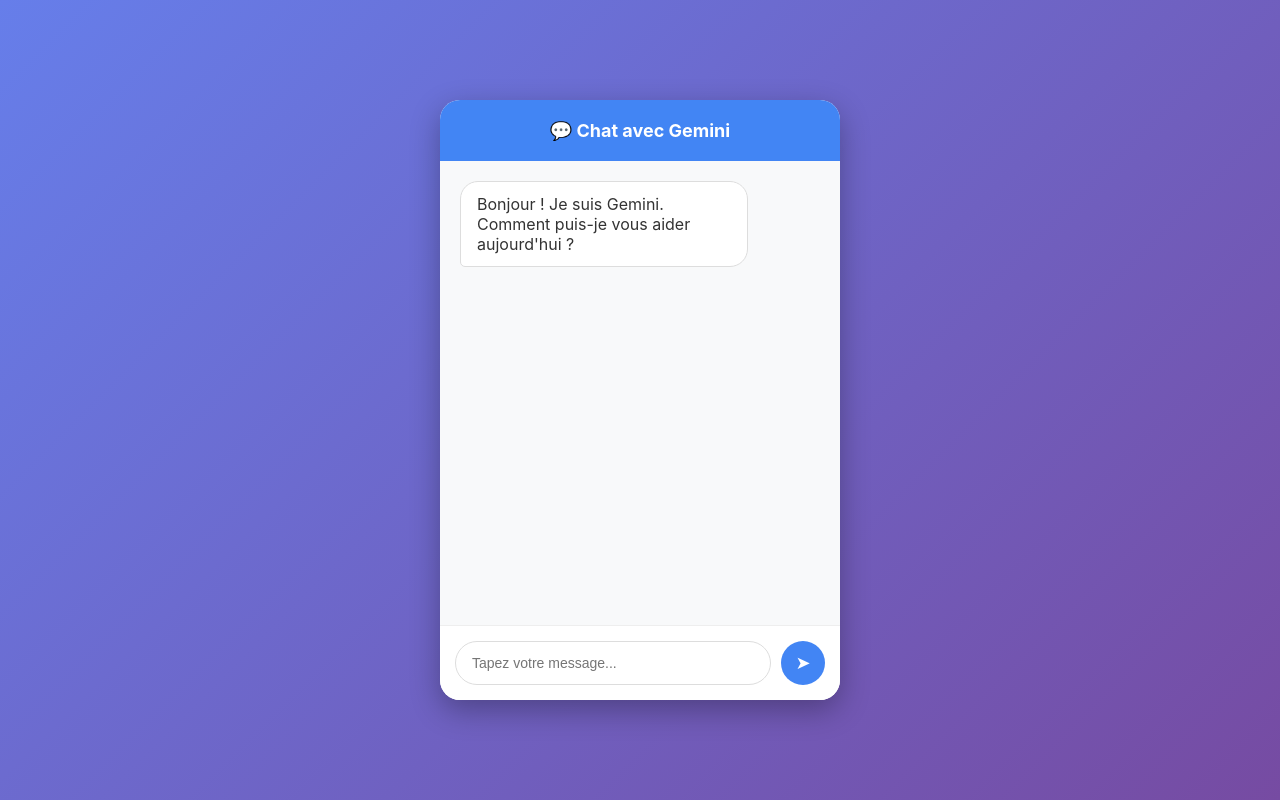
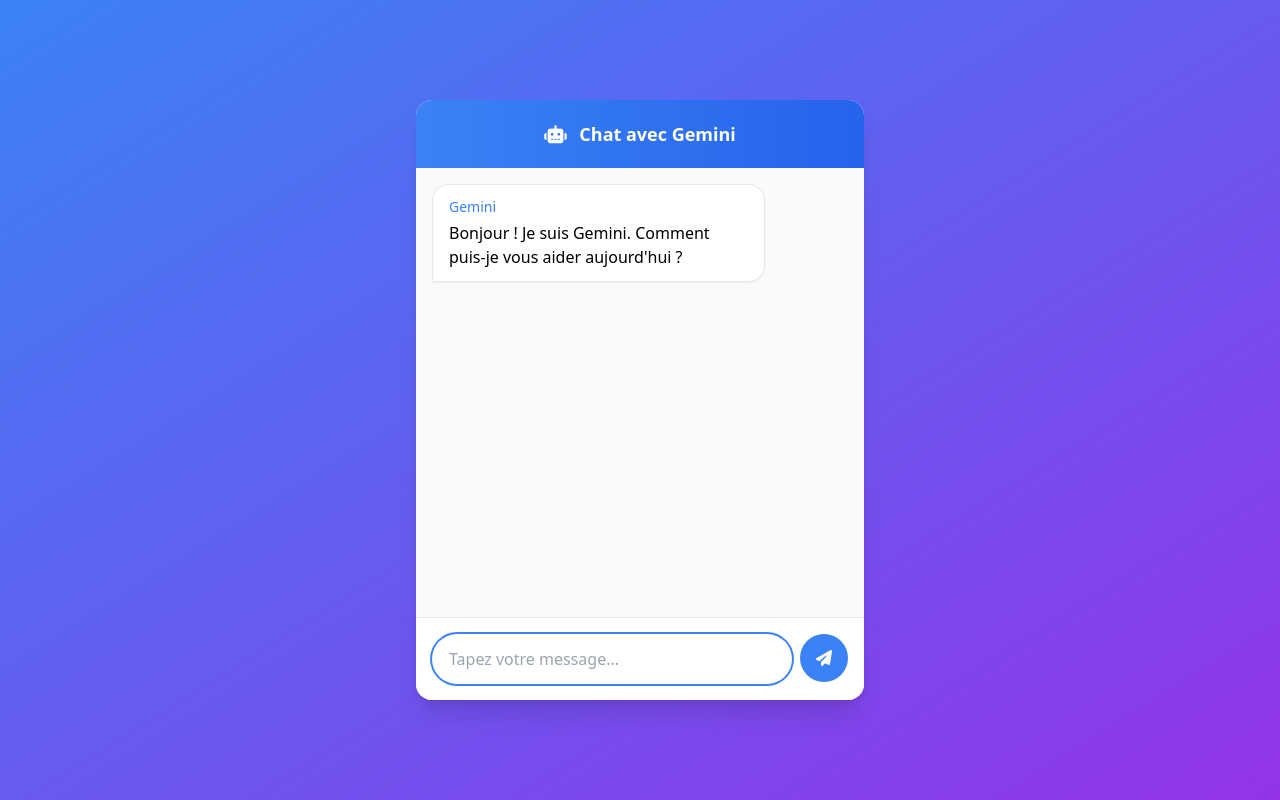
Before and after one commit to giovanimaori-alt/carnet-ia-test, a plain HTML site: page index.html in a window 1280 px wide. Drawn offline with nearby package versions, Linux system fonts and the light colour scheme.

Commit message:
Add files via upload

```diff
--- a/index.html
+++ b/index.html
@@ -4,162 +4,110 @@
     <meta charset="UTF-8">
     <meta name="viewport" content="width=device-width, initial-scale=1.0">
     <title>Chat avec Gemini</title>
-    <style>
-        * {
-            margin: 0;
-            padding: 0;
-            box-sizing: border-box;
-        }
+    <script src="https://cdn.tailwindcss.com"></script>
+    <link rel="stylesheet" href="https://cdnjs.cloudflare.com/ajax/libs/font-awesome/6.4.0/css/all.min.css">
+</head>
+<body class="bg-gradient-to-br from-blue-500 to-purple-600 min-h-screen flex items-center justify-center p-4">
+    <div class="bg-white rounded-2xl shadow-xl w-full max-w-md h-[600px] flex flex-col">
+        <!-- Header -->
+        <div class="bg-gradient-to-r from-blue-500 to-blue-600 text-white p-5 text-center font-bold text-lg rounded-t-2xl">
+            <i class="fas fa-robot mr-2"></i>
+            Chat avec Gemini
+        </div>
 
-        body {
-            font-family: -apple-system, BlinkMacSystemFont, 'Segoe UI', Roboto, sans-serif;
-            background: linear-gradient(135deg, #667eea 0%, #764ba2 100%);
-            height: 100vh;
-            display: flex;
-            justify-content: center;
-            align-items: center;
-        }
-
-        .chat-container {
-            width: 90%;
-            max-width: 400px;
-            height: 600px;
-            background: white;
-            border-radius: 20px;
-            box-shadow: 0 10px 30px rgba(0, 0, 0, 0.3);
-            display: flex;
-            flex-direction: column;
-            overflow: hidden;
-        }
-
-        .chat-header {
-            background: #4285f4;
-            color: white;
-            padding: 20px;
-            text-align: center;
-            font-weight: bold;
-            font-size: 18px;
-        }
-
-        .chat-messages {
-            flex: 1;
-            padding: 20px;
-            overflow-y: auto;
-            background: #f8f9fa;
-        }
-
-        .message {
-            margin-bottom: 15px;
-            padding: 12px 16px;
-            border-radius: 18px;
-            max-width: 80%;
-            word-wrap: break-word;
-        }
-
-        .user-message {
-            background: #4285f4;
-            color: white;
-            margin-left: auto;
-            border-bottom-right-radius: 5px;
-        }
-
-        .bot-message {
-            background: white;
-            color: #333;
-            border: 1px solid #ddd;
-            border-bottom-left-radius: 5px;
-        }
-
-        .chat-input {
-            padding: 15px;
-            background: white;
-            border-top: 1px solid #eee;
-            display: flex;
-            gap: 10px;
-        }
-
-        #messageInput {
-            flex: 1;
-            padding: 12px 16px;
-            border: 1px solid #ddd;
-            border-radius: 25px;
-            outline: none;
-            font-size: 14px;
-        }
-
-        #sendButton {
-            background: #4285f4;
-            color: white;
-            border: none;
-            border-radius: 50%;
-            width: 44px;
-            height: 44px;
-            cursor: pointer;
-            display: flex;
-            align-items: center;
-            justify-content: center;
-            font-size: 18px;
-        }
-
-        #sendButton:disabled {
-            background: #ccc;
-            cursor: not-allowed;
-        }
-
-        .typing-indicator {
-            display: none;
-            padding: 12px 16px;
-            color: #666;
-            font-style: italic;
-        }
-    </style>
-</head>
-<body>
-    <div class="chat-container">
-        <div class="chat-header">
-            💬 Chat avec Gemini
-        </div>
-        <div class="chat-messages" id="chatMessages">
-            <div class="message bot-message">
-                Bonjour ! Je suis Gemini. Comment puis-je vous aider aujourd'hui ?
+        <!-- Messages Container -->
+        <div id="chatMessages" class="flex-1 p-4 overflow-y-auto bg-gray-50 space-y-3">
+            <!-- Message de bienvenue -->
+            <div class="flex justify-start">
+                <div class="bg-white border border-gray-200 rounded-2xl rounded-bl-none px-4 py-3 max-w-[80%] shadow-sm">
+                    <div class="font-medium text-blue-500 text-sm mb-1">Gemini</div>
+                    Bonjour ! Je suis Gemini. Comment puis-je vous aider aujourd'hui ?
+                </div>
             </div>
         </div>
-        <div class="typing-indicator" id="typingIndicator">
-            Gemini écrit...
+
+        <!-- Typing Indicator -->
+        <div id="typingIndicator" class="hidden px-4 py-2 bg-gray-50">
+            <div class="text-gray-500 text-sm italic">
+                <i class="fas fa-ellipsis-h mr-2"></i>
+                Gemini écrit...
+            </div>
         </div>
-        <div class="chat-input">
-            <input type="text" id="messageInput" placeholder="Tapez votre message...">
-            <button id="sendButton">➤</button>
+
+        <!-- Input Area -->
+        <div class="p-4 border-t border-gray-200 bg-white rounded-b-2xl">
+            <div class="flex gap-2">
+                <input
+                    type="text"
+                    id="messageInput"
+                    class="flex-1 border border-gray-300 rounded-full px-4 py-3 focus:outline-none focus:ring-2 focus:ring-blue-500 focus:border-transparent"
+                    placeholder="Tapez votre message..."
+                    autocomplete="off"
+                >
+                <button
+                    id="sendButton"
+                    class="bg-blue-500 text-white rounded-full w-12 h-12 flex items-center justify-center hover:bg-blue-600 transition disabled:bg-gray-400 disabled:cursor-not-allowed"
+                >
+                    <i class="fas fa-paper-plane"></i>
+                </button>
+            </div>
         </div>
     </div>
 
     <script>
+        // Elements DOM
         const chatMessages = document.getElementById('chatMessages');
         const messageInput = document.getElementById('messageInput');
         const sendButton = document.getElementById('sendButton');
         const typingIndicator = document.getElementById('typingIndicator');
 
-        // Remplace par ta clé API Gemini
-        const API_KEY = 'AIzaSyAj_zZhe_MY_AtaYugO2oRlZyoCKN-3ycY';
+        // Configuration Gemini - REMPLACE PAR TA CLÉ API
+        const API_KEY = 'AIzaSyDOh8ROg4wDKBBt3ur2mSjp4fM8ReVS5dE';
         const API_URL = `https://generativelanguage.googleapis.com/v1/models/gemini-pro:generateContent?key=${API_KEY}`;
 
+        // Ajouter un message au chat
         function addMessage(message, isUser = false) {
             const messageDiv = document.createElement('div');
-            messageDiv.className = `message ${isUser ? 'user-message' : 'bot-message'}`;
-            messageDiv.textContent = message;
+            messageDiv.className = `flex ${isUser ? 'justify-end' : 'justify-start'}`;
+
+            const messageBubble = document.createElement('div');
+            messageBubble.className = `px-4 py-3 rounded-2xl max-w-[80%] shadow-sm ${
+                isUser
+                    ? 'bg-blue-500 text-white rounded-br-none'
+                    : 'bg-white border border-gray-200 rounded-bl-none'
+            }`;
+
+            if (!isUser) {
+                const senderDiv = document.createElement('div');
+                senderDiv.className = 'font-medium text-blue-500 text-sm mb-1';
+                senderDiv.textContent = 'Gemini';
+                messageBubble.appendChild(senderDiv);
+            }
+
+            const textDiv = document.createElement('div');
+            textDiv.className = 'whitespace-pre-wrap';
+            textDiv.textContent = message;
+            messageBubble.appendChild(textDiv);
+
+            messageDiv.appendChild(messageBubble);
             chatMessages.appendChild(messageDiv);
+
+            // Scroll vers le bas
             chatMessages.scrollTop = chatMessages.scrollHeight;
         }
 
+        // Afficher l'indicateur de frappe
         function showTypingIndicator() {
-            typingIndicator.style.display = 'block';
+            typingIndicator.classList.remove('hidden');
             chatMessages.scrollTop = chatMessages.scrollHeight;
         }
 
+        // Cacher l'indicateur de frappe
         function hideTypingIndicator() {
-            typingIndicator.style.display = 'none';
+            typingIndicator.classList.add('hidden');
         }
 
+        // Envoyer un message à Gemini
         async function sendMessageToGemini(message) {
             showTypingIndicator();
 
@@ -181,27 +129,34 @@
                 const data = await response.json();
                 hideTypingIndicator();
 
-                if (data.candidates && data.candidates[0]) {
+                console.log('Réponse API:', data);
+
+                if (data.candidates && data.candidates[0] && data.candidates[0].content) {
                     const botResponse = data.candidates[0].content.parts[0].text;
                     addMessage(botResponse, false);
+                } else if (data.error) {
+                    addMessage(`❌ Erreur: ${data.error.message}`, false);
                 } else {
-                    addMessage("Désolé, je n'ai pas pu traiter votre demande.", false);
+                    addMessage("⚠️ Format de réponse inattendu", false);
                 }
             } catch (error) {
                 hideTypingIndicator();
-                addMessage("Erreur de connexion. Vérifiez votre clé API.", false);
+                addMessage("🔌 Erreur de connexion - Vérifie ta clé API", false);
                 console.error('Erreur:', error);
             }
         }
 
+        // Envoyer un message
         function sendMessage() {
             const message = messageInput.value.trim();
             if (message === '') return;
 
+            // Ajouter le message de l'utilisateur
             addMessage(message, true);
             messageInput.value = '';
             sendButton.disabled = true;
 
+            // Envoyer à Gemini
             sendMessageToGemini(message);
         }
 
@@ -218,8 +173,11 @@
             sendButton.disabled = messageInput.value.trim() === '';
         });
 
-        // Focus sur l'input au chargement
+        // Focus automatique sur l'input
         messageInput.focus();
+
+        // Debug
+        console.log('🚀 Chat Gemini prêt - Pense à mettre ta clé API!');
     </script>
 </body>
 </html>
```
